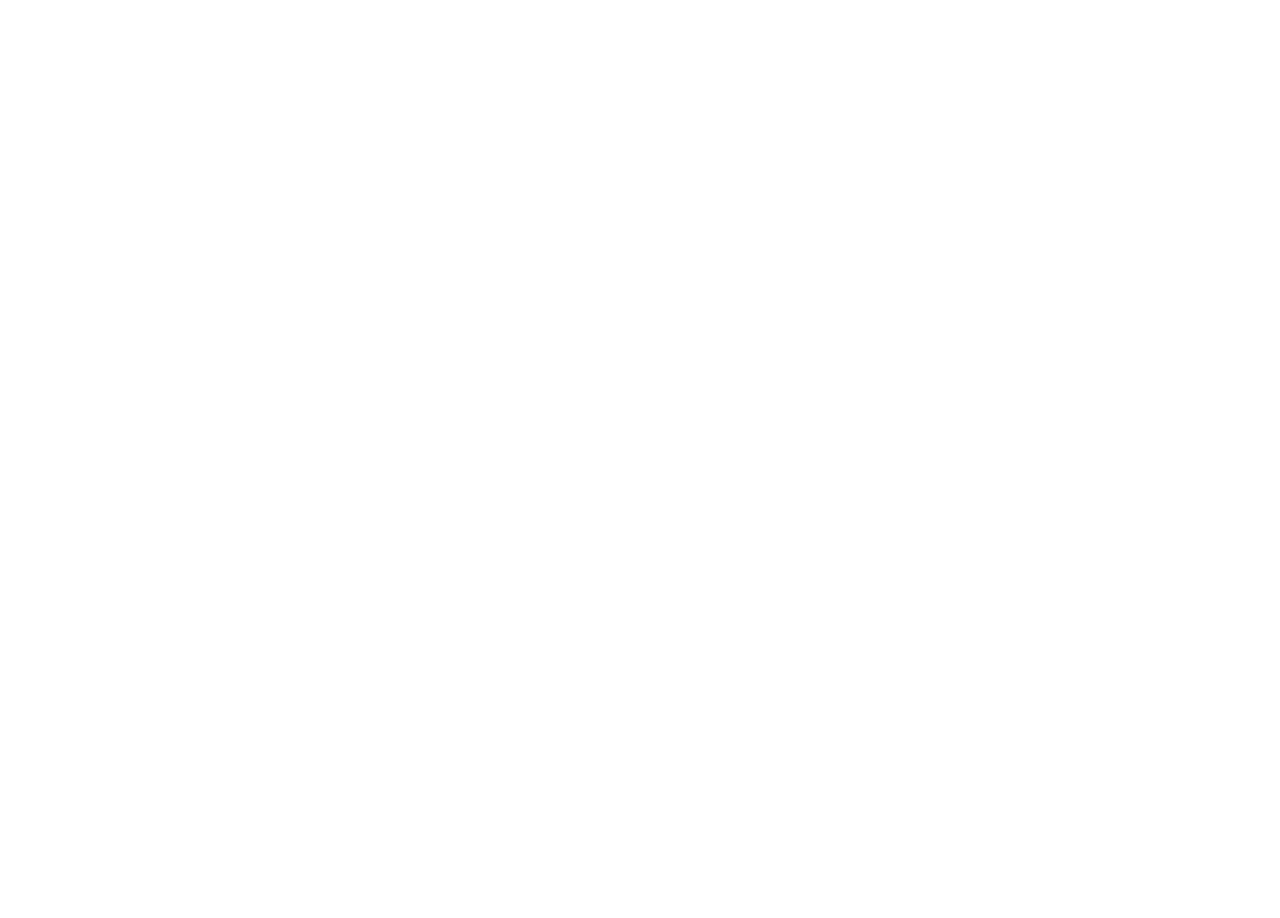
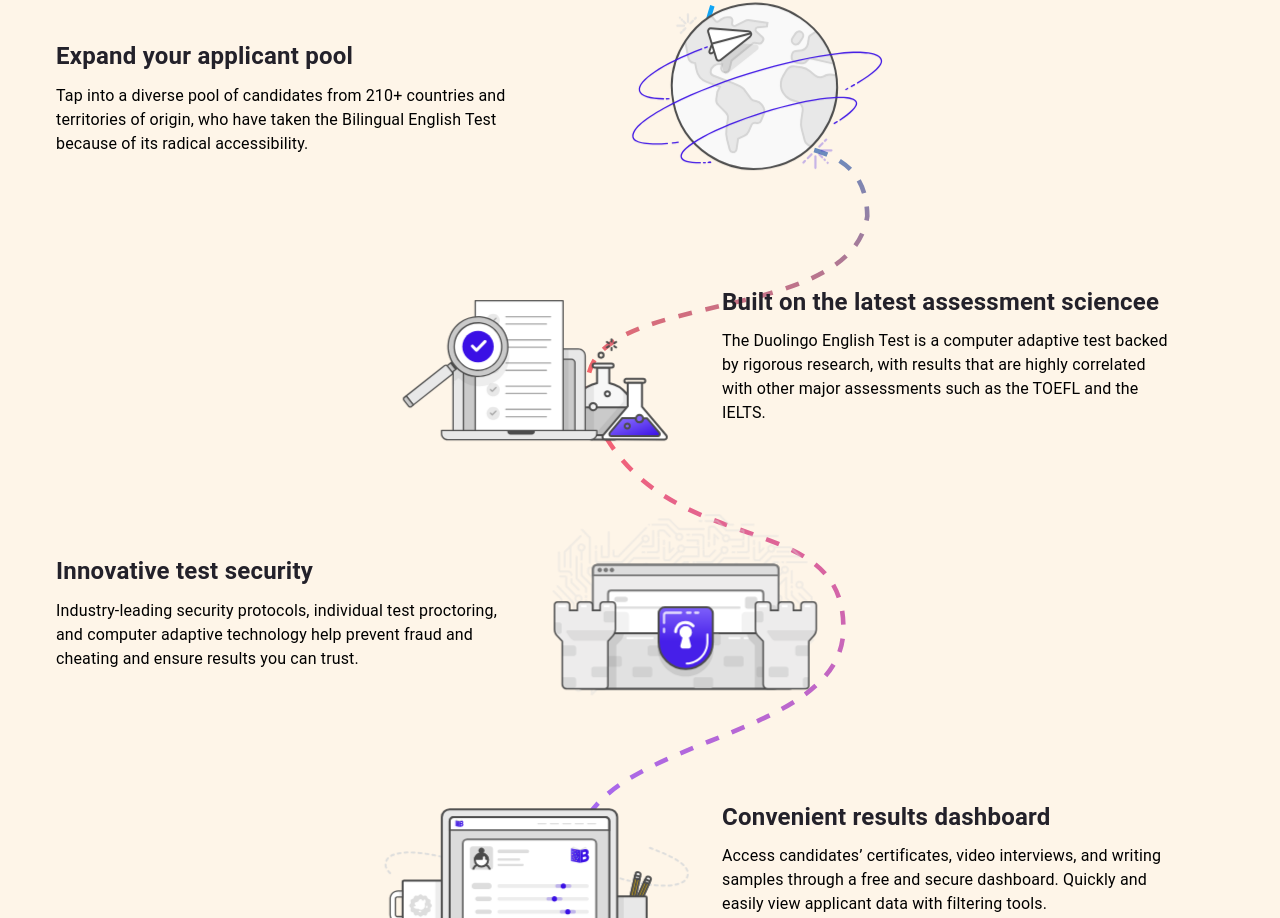
Before and after one commit to peaksoft-school/bilingual-js11, a React (Create React App) app: page / in a window 1280 px wide. Shown: the part 182-1100 px from the top of the page. Before the commit the page ends 800 px from the top, so only its background shows below. Built offline with nearby package versions, Linux system fonts and the light colour scheme.

Commit message:
landing main page part six

```diff
--- a/package.json
+++ b/package.json
@@ -14,7 +14,6 @@
       "react": "^18.2.0",
       "react-dom": "^18.2.0",
       "react-scripts": "5.0.1",
-      "react-scroll": "^1.9.0",
       "web-vitals": "^2.1.4"
    },
    "scripts": {
--- a/src/App.jsx
+++ b/src/App.jsx
@@ -1,7 +1,8 @@
 import './App.css'
+import LearnMore from './components/LearnMore'
 
 const App = () => {
-   return <div>Bilingual</div>
+   return <LearnMore />
 }
 
 export default App
--- a/src/components/LearnMore.jsx
+++ b/src/components/LearnMore.jsx
@@ -23,11 +23,11 @@
       Aos.init({
          easing: 'ease-in-quart',
          delay: 0,
-         duration: 700,
+         duration: 800,
       })
 
       const handleScroll = () => {
-         setScrollY(window.scrollY)
+         setScrollY(document.documentElement.scrollTop)
       }
 
       window.addEventListener('scroll', handleScroll)
@@ -49,7 +49,6 @@
                }% 0% 0% 0%)`,
                position: 'absolute',
                top: '10rem',
-               zIndex: 1,
                left: '32.94rem',
                width: '24.375rem',
             }}
@@ -75,6 +74,10 @@
                </StyledTypographyMoreText>
             </div>
             <motion.div
+               animate={{
+                  scale: [0.97, 1, 0.97, 1],
+               }}
+               transition={{ repeat: Infinity, duration: 5 }}
                style={{
                   position: 'absolute',
                   top: '11.2rem',
@@ -87,16 +90,22 @@
          </StyledRow>
 
          <StyledRow>
-            <div>
+            <motion.div
+               animate={{
+                  scale: [0.99, 1, 0.99, 1],
+                  z: 1,
+               }}
+               transition={{ repeat: Infinity, duration: 5 }}
+            >
                <ImageOne
                   style={{
                      position: 'absolute',
-                     top: '28.8rem',
+                     top: '-25',
                      left: '20.8rem',
                      zIndex: 1,
                   }}
                />
-            </div>
+            </motion.div>
 
             <div data-aos="fade-left">
                <StyledTypographyH3>
@@ -122,29 +131,39 @@
                   fraud and cheating and ensure results you can trust.
                </StyledTypographyMoreText>
             </div>
-            <div>
+            <motion.div
+               animate={{
+                  scale: [0.99, 1, 0.99, 1],
+               }}
+               transition={{ repeat: Infinity, duration: 5 }}
+            >
                <ImageTwo
                   style={{
                      position: 'absolute',
-                     top: '43.2rem',
-                     right: 450,
+                     top: '-50',
+                     right: 400,
                      zIndex: 1,
                   }}
                />
-            </div>
+            </motion.div>
          </StyledRow>
 
          <StyledRow>
-            <div>
+            <motion.div
+               animate={{
+                  scale: [0.99, 1, 0.99, 1],
+               }}
+               transition={{ repeat: Infinity, duration: 5 }}
+            >
                <ImageThree
                   style={{
                      position: 'absolute',
-                     top: '59.4rem',
-                     left: 340,
+                     top: '-28',
+                     left: 320,
                      zIndex: 1,
                   }}
                />
-            </div>
+            </motion.div>
 
             <div data-aos="fade-left">
                <StyledTypographyH3>
@@ -169,16 +188,21 @@
                   to see a question repeated.
                </StyledTypographyMoreText>
             </div>
-            <div>
+            <motion.div
+               animate={{
+                  scale: [0.98, 0.99, 0.98, 0.99],
+               }}
+               transition={{ repeat: Infinity, duration: 5 }}
+            >
                <ImageFour
                   style={{
                      position: 'absolute',
-                     top: '75.7rem',
-                     right: 400,
+                     top: '-30',
+                     right: 340,
                      zIndex: 1,
                   }}
                />
-            </div>
+            </motion.div>
          </StyledRow>
          <StyledButton>
             <LandingButton />
```
